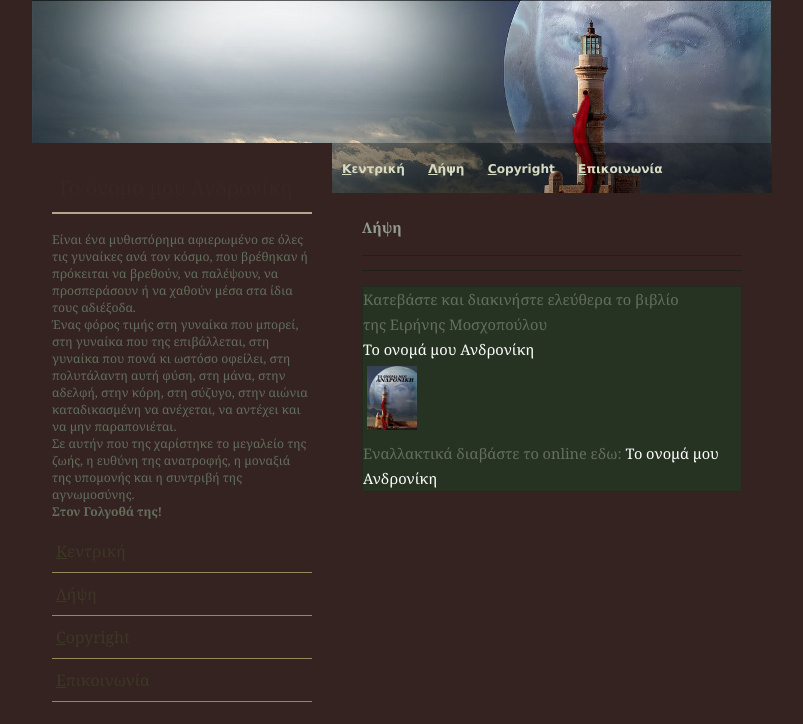
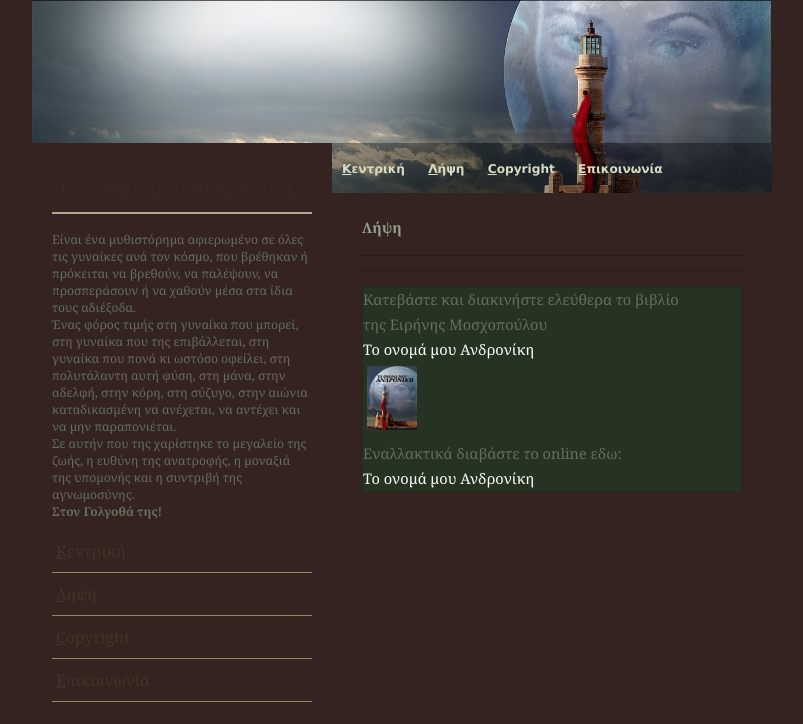
Before and after one commit to irenemosx/Androniki, a plain HTML site: page download.html in a window 1280 px wide. Shown: the part 90-814 px from the top of the page, without its empty margins (238-1041 px from the left). Drawn offline with Linux system fonts and the light colour scheme.

Commit message:
Add files via upload

```diff
--- a/download.html
+++ b/download.html
@@ -45,7 +45,7 @@
 			της Ειρήνης Μοσχοπούλου<br>
 				<a href="Το ονομά μου Ανδρονίκη.pdf" download>Το ονομά μου Ανδρονίκη</a><br>
 				<a href="Το ονομά μου Ανδρονίκη.pdf" download><img src="images/thumb.png" alt="Το ονομά μου Ανδρονίκη" /></a><br>
-			Εναλλακτικά διαβάστε το online εδω: <a href="Το ονομά μου Ανδρονίκη.pdf">Το ονομά μου Ανδρονίκη</a><br>
+			Εναλλακτικά διαβάστε το online εδω:<br> <a href="Το ονομά μου Ανδρονίκη.pdf">Το ονομά μου Ανδρονίκη</a><br>
         </blockquote>
         <br><br><br><br><br><br><br><br><br><br><br><br><br>
           <br><br><br><br><br><br><br><br><br><br><br><br><br>
```
